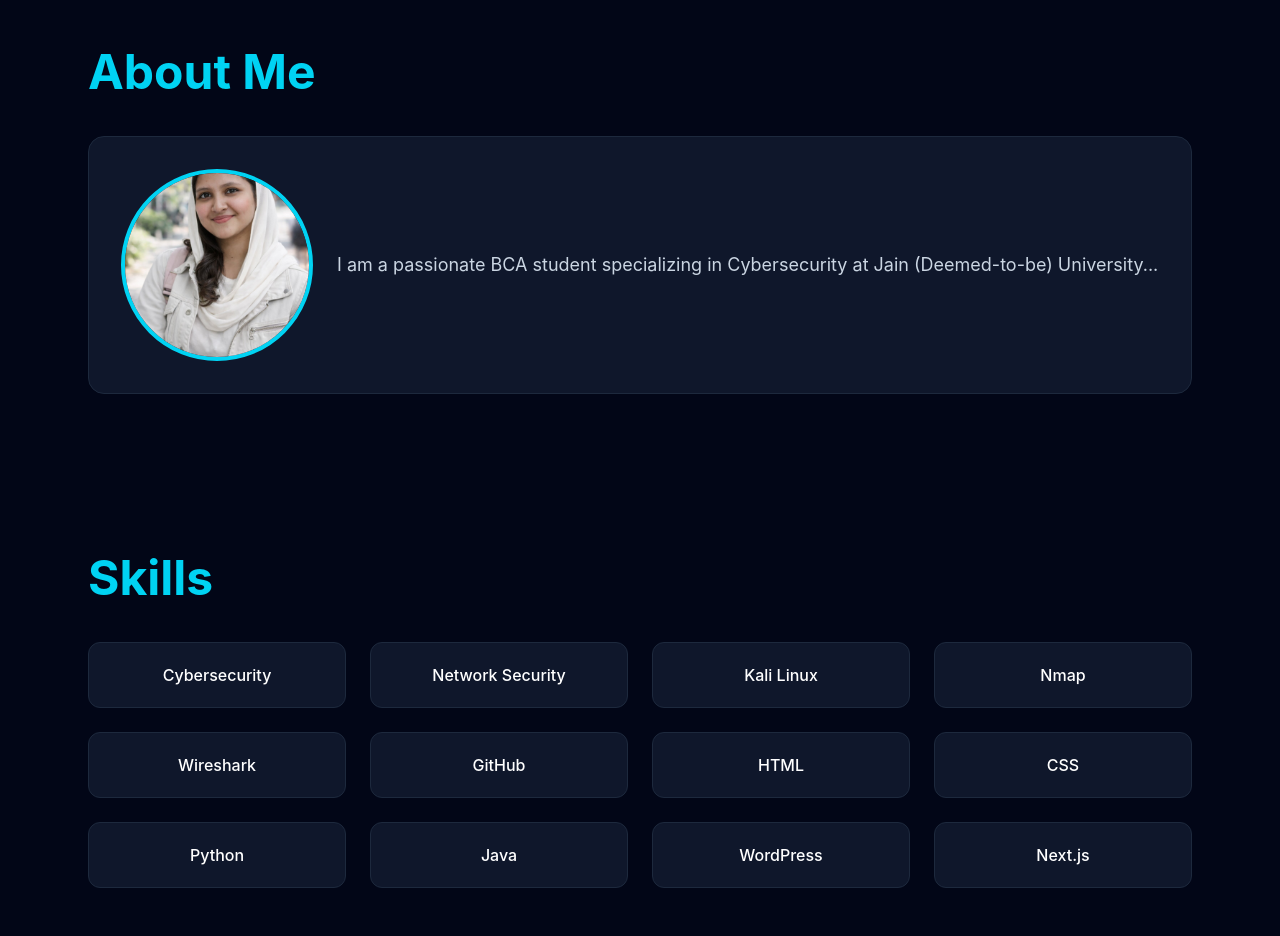
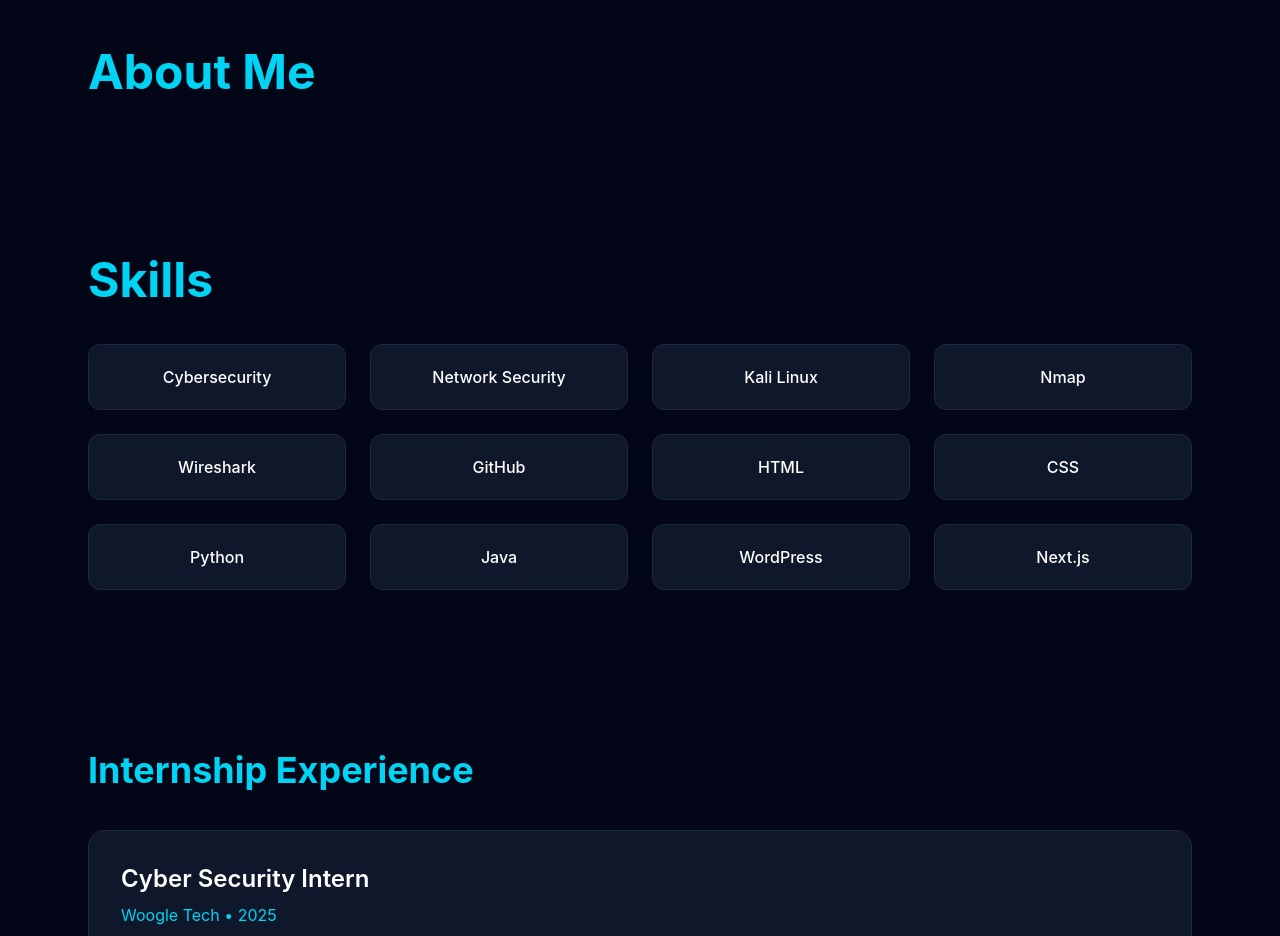
Before and after one commit to Nourinbushair/portfolio, a Next.js app: page / in a window 1280 px wide. Shown: the part 1080-2016 px from the top of the page. Built offline with nearby package versions, Linux system fonts and the light colour scheme.

Commit message:
Portfolio updates

```diff
--- a/components/About.jsx
+++ b/components/About.jsx
@@ -16,27 +16,7 @@ export default function About() {
         About Me
       </motion.h2>
 
-      <motion.div
-  initial={{ opacity: 0 }}
-  whileInView={{ opacity: 1 }}
-  transition={{ duration: 1 }}
-  className="mt-10 bg-slate-900 border border-slate-800 rounded-2xl p-8"
->
-  <div className="flex flex-row items-center gap-6">
 
-    <img
-      src="/profile.jpg"
-      alt="Nourin Bushair"
-      className="w-28 h-28 md:w-48 md:h-48 rounded-full object-cover border-4 border-cyan-400"
-    />
-
-    <p className="text-lg text-slate-300 leading-8">
-      I am a passionate BCA student specializing in Cybersecurity at Jain
-      (Deemed-to-be) University...
-    </p>
-
-  </div>
-</motion.div>
     </section>
   );
 }
```
